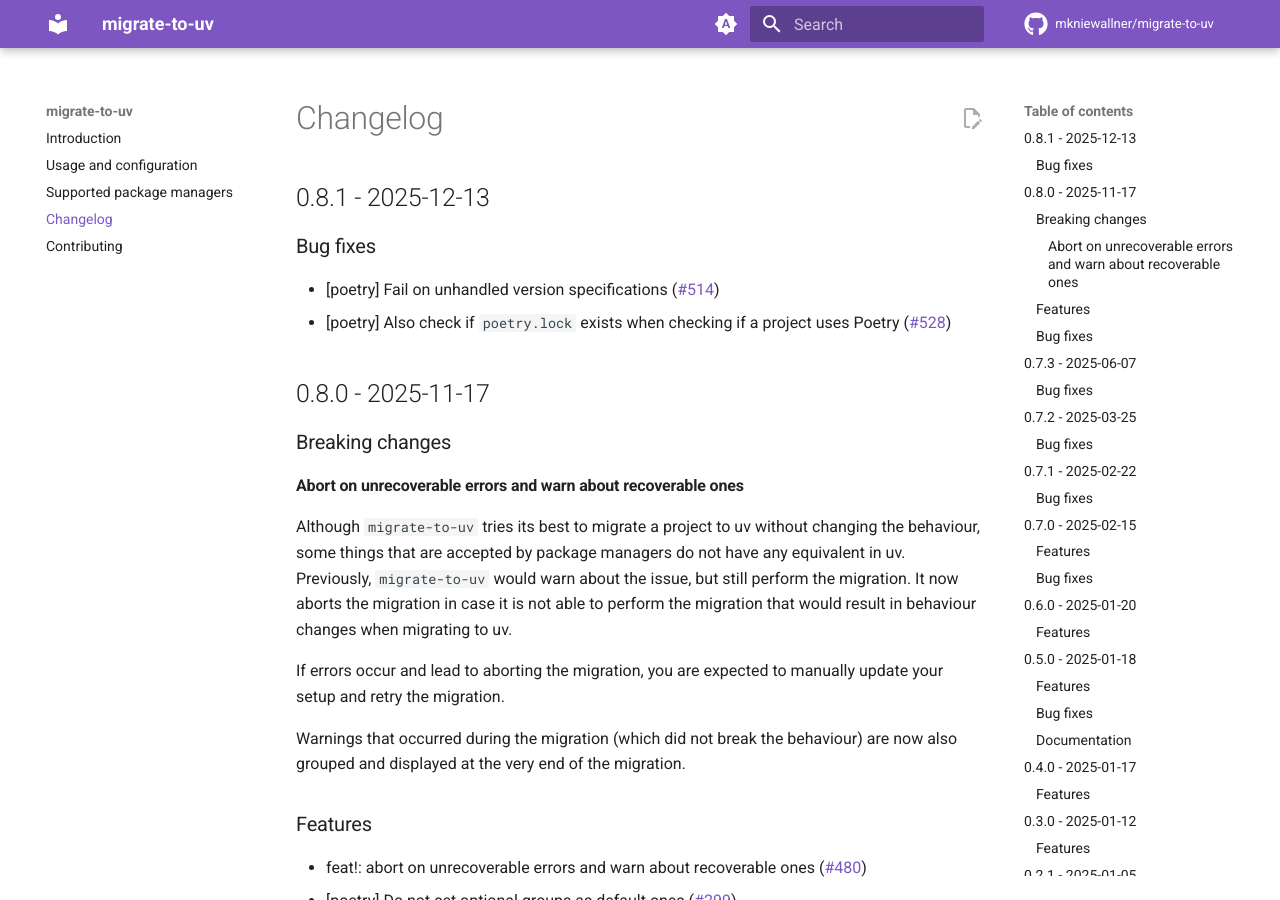
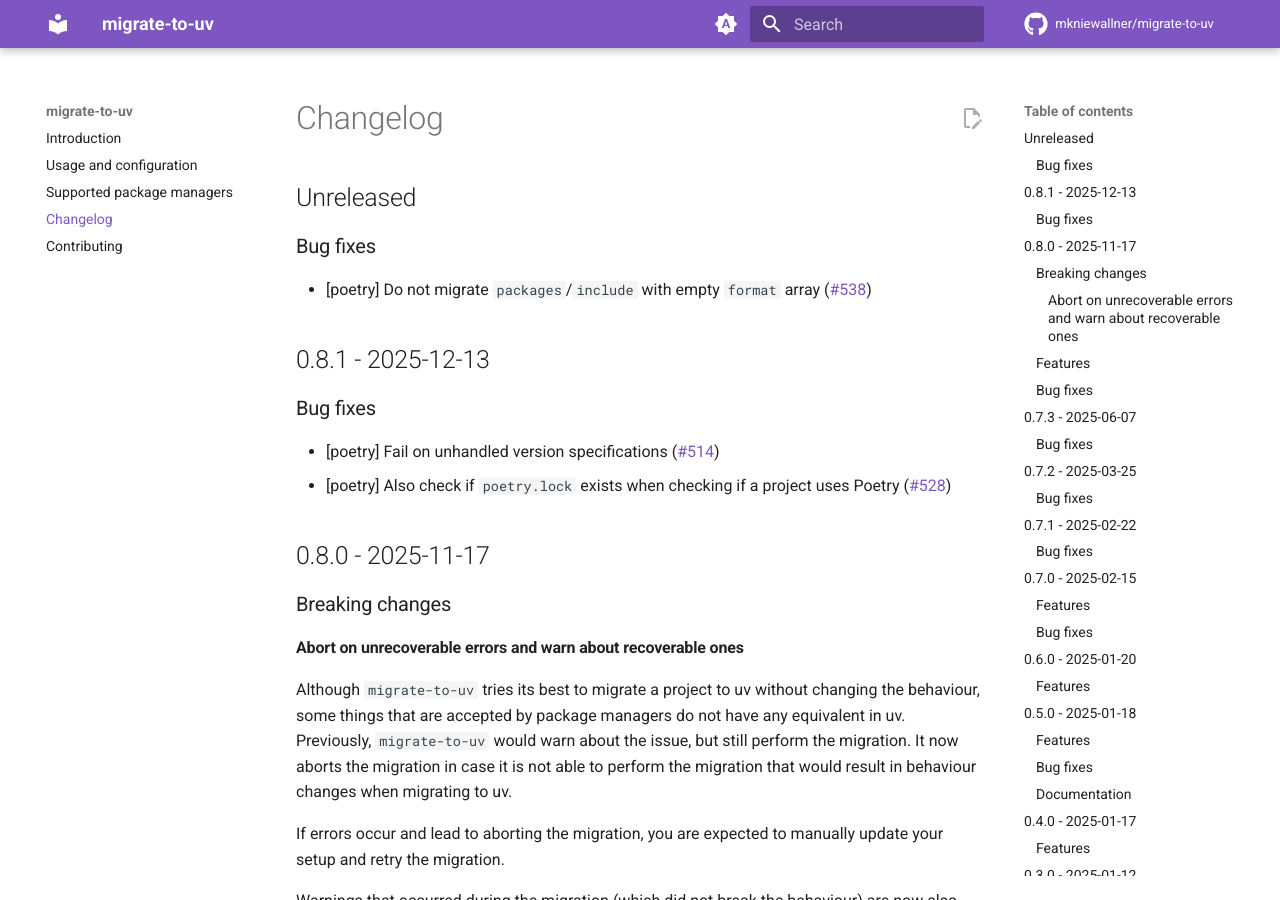
Before and after one commit to mkniewallner/migrate-to-uv, an MkDocs documentation site: the page built from docs/CHANGELOG.md, in a window 1280 px wide and 900 px high. Built offline with MkDocs 1.6.1 and Material for MkDocs 9.7.7, drawn with Linux system fonts in a browser that asks for light colours; comment, search, counter and statistics services are not loaded.

Commit message:
fix(poetry): do not migrate `packages`/`include` with empty `format` array (#538)

```diff
--- a/docs/CHANGELOG.md
+++ b/docs/CHANGELOG.md
@@ -1,4 +1,10 @@
 # Changelog
+
+## Unreleased
+
+### Bug fixes
+
+* [poetry] Do not migrate `packages`/`include` with empty `format` array ([#538](https://github.com/mkniewallner/migrate-to-uv/pull/538))
 
 ## 0.8.1 - 2025-12-13
 
```
Also changed, not shown: CHANGELOG.md (+6 -0 lines), 3 other files.
